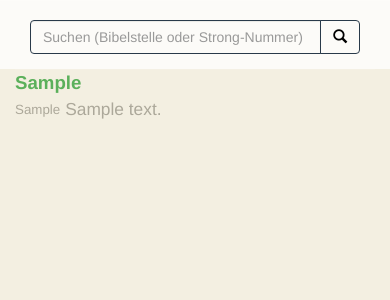
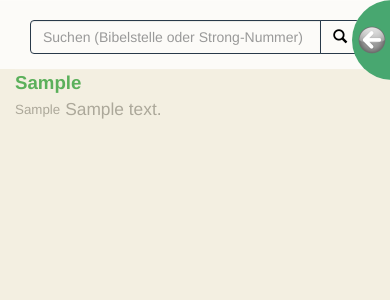
Before and after one commit to strongs-de/strongs, a Django app: template strongs/templates/strongs/bible.html in a window 390 px wide. Shown: the top 300 px of the page. Run offline with Django 3.2, Linux system fonts and the light colour scheme; the template is opened without the code that fills it: most values are stand-ins (such as "Sample title", 1, 10 or a date in 2020); some libraries are stand-ins or nearby versions.

Commit message:
Auch für Mobilgeräte die Leiste rechts anzeigen.

```diff
--- a/strongs/static/css/bible.css
+++ b/strongs/static/css/bible.css
@@ -183,7 +183,7 @@ a {
 		margin: auto;
 	}
 	.sb-menu, .sb-button {
-	    visibility: hidden;
+	    /*visibility: hidden;*/
 	}
 	#searchform {
 	    padding-top:20px;
```
